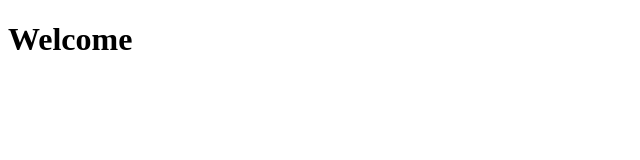
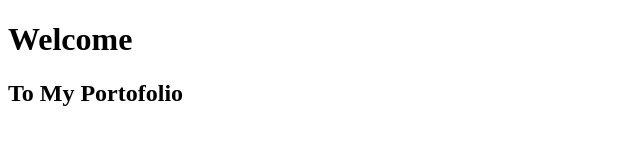
Before and after one commit to roqib3/portofolio, a plain HTML site: page index.html in a window 1280 px wide. Shown: the whole page, without its empty margins (0-640 px from the left). Drawn offline with Linux system fonts and the light colour scheme.

Commit message:
first commit

```diff
--- a/index.html
+++ b/index.html
@@ -7,5 +7,6 @@
 </head>
 <body>
     <h1>Welcome</h1>
+    <h2>To My Portofolio</h2>
 </body>
 </html>
```
Also changed, not shown: 1 other file.
